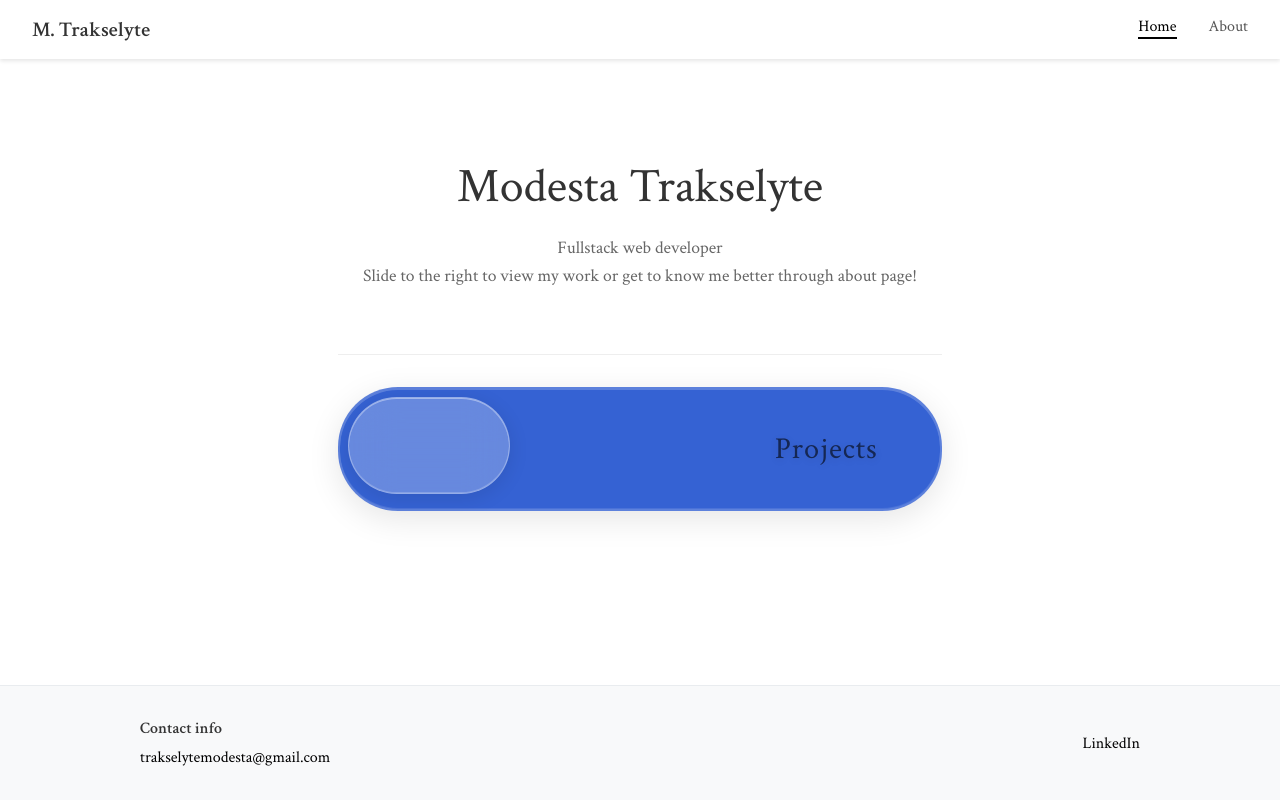
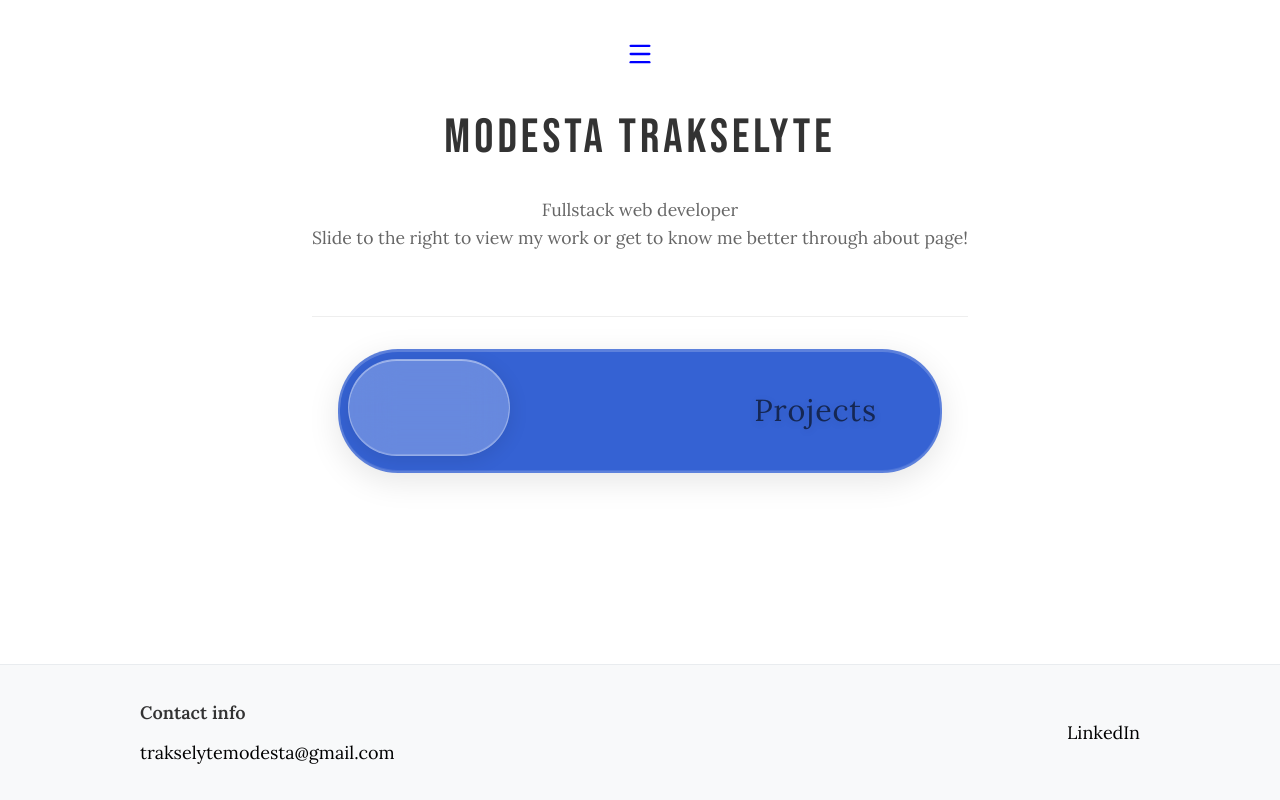
Before and after one commit to modestat/graduate-portfolio, a React (Vite) app: page / in a window 1280 px wide. Built offline with nearby package versions, Linux system fonts and the light colour scheme.

Commit message:
endret på navbar

```diff
--- a/src/App.css
+++ b/src/App.css
@@ -2,11 +2,35 @@
 typically applies in react -> app wide layout rules (like grid, wrapper, background)
 */
 
-@import url('https://fonts.googleapis.com/css2?family=Crimson+Text:wght@400;600&display=swap');
+@import url('https://fonts.googleapis.com/css2?family=Lora:ital,wght@0,400;1,400;0,600&family=Bebas+Neue&display=swap');
+
+body {
+  font-family: 'Lora', serif;
+  font-size: 18px;
+  line-height: 1.75;
+  color: #2a2a2a; /* Soft black, ikke harsh */
+}
+
+h1 {
+  font-family: 'Bebas Neue', sans-serif;
+  font-size: 4rem;
+  letter-spacing: 4px;
+  text-transform: uppercase;
+}
+
+h2, h3 {
+  font-family: 'Bebas Neue', sans-serif;
+  letter-spacing: 2px;
+}
+
+/* Bohemian touch */
+.project-card p {
+  font-style: italic; /* Litt italic på beskrivelser */
+  opacity: 0.9;
+}
 
 html, body, #root{
     height:100%;
-    font-family: 'Crimson Text', serif;
 }
 
 #root {
--- a/src/components/Navbar.jsx
+++ b/src/components/Navbar.jsx
@@ -1,18 +1,33 @@
 import {NavLink} from 'react-router-dom';
+import {useState} from 'react';
+import {Menu, X} from 'lucide-react';
 import './styles/Navbar.css';
 
 const Navbar = () => {
-    return (
-        <nav className="navbar">
-          <div className="navbar-brand">
-            M. Trakselyte
-          </div>
+  const [isOpen, setIsOpen] = useState(false);
+
+  return (
+    <>
+      <nav className="navbar">
+        <button
+          className="hamburger-btn"
+          onClick={() => setIsOpen(!isOpen)}
+        >
+          {isOpen ? <X size={28} /> : <Menu size={28} />}
+        </button>
+      </nav>
+
+      {/* fullscreen overlay - UTENFOR nav */}
+      {isOpen && (
+        <div className="fullscreen-menu">
           <ul className="navbar-links">
-            <li><NavLink to="/">Home</NavLink></li>
-            <li><NavLink to="/about">About</NavLink></li>
+            <li><NavLink to="/" onClick={() => setIsOpen(false)}>Home</NavLink></li>
+            <li><NavLink to="/about" onClick={() => setIsOpen(false)}>About</NavLink></li>
           </ul>
-        </nav>
-      );
+        </div>
+      )}
+    </>
+  );
 };
 
 export default Navbar;
--- a/src/components/styles/Navbar.css
+++ b/src/components/styles/Navbar.css
@@ -1,40 +1,71 @@
 .navbar {
-    background-color: #ffffff;
+    position: fixed;
+    background-color: transparent;
     display: flex;
-    justify-content: space-between;
-    padding: 1rem 2rem;
-    box-shadow: 0 2px 4px rgba(0,0,0,0.1);
-    position: sticky;
+    justify-content: center;
+    align-items: center;
+    padding: 2rem;
+    box-shadow: none;
     top: 0;
+    left: 0;
+    right: 0;
     z-index: 100;
   }
 
-  .navbar-brand {
-    font-size: 1.3rem;
-    font-weight: 600;
-    color: #333;
+  .hamburger-btn {
+    background: transparent;
+    border: none;
+    color: blue;
+    padding: 0.5rem;
+  }
+
+  .hamburger-btn:hover {
+    background: rgba(255, 255, 255, 0.1);
+    border-radius: 8px;
+  }
+
+  .fullscreen-menu {
+    position: fixed;
+    top: 0;
+    left: 0;
+    right: 0;
+    bottom: 0;
+    background-color: rgba(23, 31, 50, 0.98);
+    z-index: 200;
+    /* for å sentere innholde av navlinks*/
+    display: flex;
+    justify-content: center;
+    align-items: center;
+  }
+
+  @keyframes fadeIn {
+    from { opacity: 0; }
+    to { opacity: 1; }
   }
 
   .navbar-links {
     list-style: none;
     display: flex;
-    gap: 2rem;
+    flex-direction: column;
+    gap: 3rem;  /* større gap */
     margin: 0;
     padding: 0;
+    text-align: center;
   }
 
   .navbar-links a {
-    color: #555;
+    color: blue;
     text-decoration: none;
-    font-weight: 500;
-    transition: color 0.2s ease;
+    font-weight: 300;
+    font-size: 1.25rem;
+    letter-spacing: 0.3em;
   }
 
   .navbar-links a:hover {
-    color: #000;
+    color: #60a5fa;
   }
 
   .navbar-links a.active {
-    color: #000;
-    border-bottom: 2px solid #000;
+    color: blue;
+    border-bottom: none;
   }
--- a/src/pages/Home.jsx
+++ b/src/pages/Home.jsx
@@ -161,13 +161,13 @@ const HomePage = () => {
           {/*chck if data exist; data = selectedProject.images */}
           {selectedProject.images && (
             <div className="project-images--gallery">
-              <div className='carousel-buttons'>
-                 <button onClick={goToPrevious}>&lt;</button>
-                 <button onClick={goToNextImage}>&gt;</button>
-               </div>
               <div className="project-image-item">
-                  <img src={selectedProject.images[imageNumber].src} />
-                   <p className="caption">{selectedProject.images[imageNumber].caption}</p>
+                <div className='carousel-buttons'>
+                  <button onClick={goToPrevious}>&lt;</button>
+                  <button onClick={goToNextImage}>&gt;</button>
+                </div>
+                <img src={selectedProject.images[imageNumber].src} />
+                <p className="caption">{selectedProject.images[imageNumber].caption}</p>
               </div>
             </div>
           )}
--- a/src/pages/styles/home.css
+++ b/src/pages/styles/home.css
@@ -191,8 +191,9 @@
   transform: translateY(-50%) scale(0.95);
 }
 
-.carousel-buttons {
+.project-image-item {
   position: relative;
+  overflow: visible;
 }
 
 .carousel-buttons button {
@@ -204,13 +205,14 @@
   font-size: 1.2rem;
   position: absolute;
   top: 50%;
-  transform: translateY(300%);
-  z-index: 10;
+  transform: translateY(-50%);
+  z-index: 11;
 }
 
 .carousel-buttons button:first-child {
   left: -37px;
 }
+
 .carousel-buttons button:last-child {
   right: -37px;
 }
```
Also changed, not shown: 1 other file (tests, documents, lock files or other folders).
